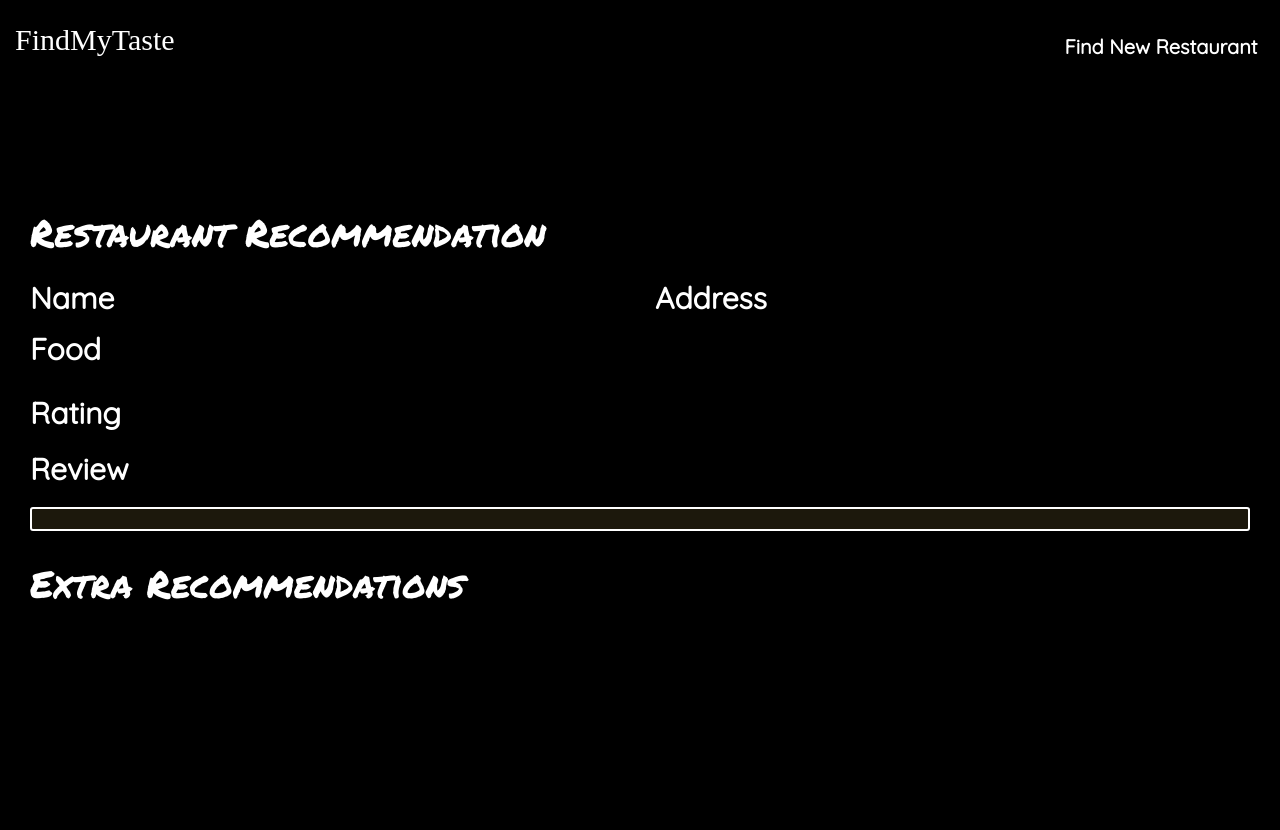
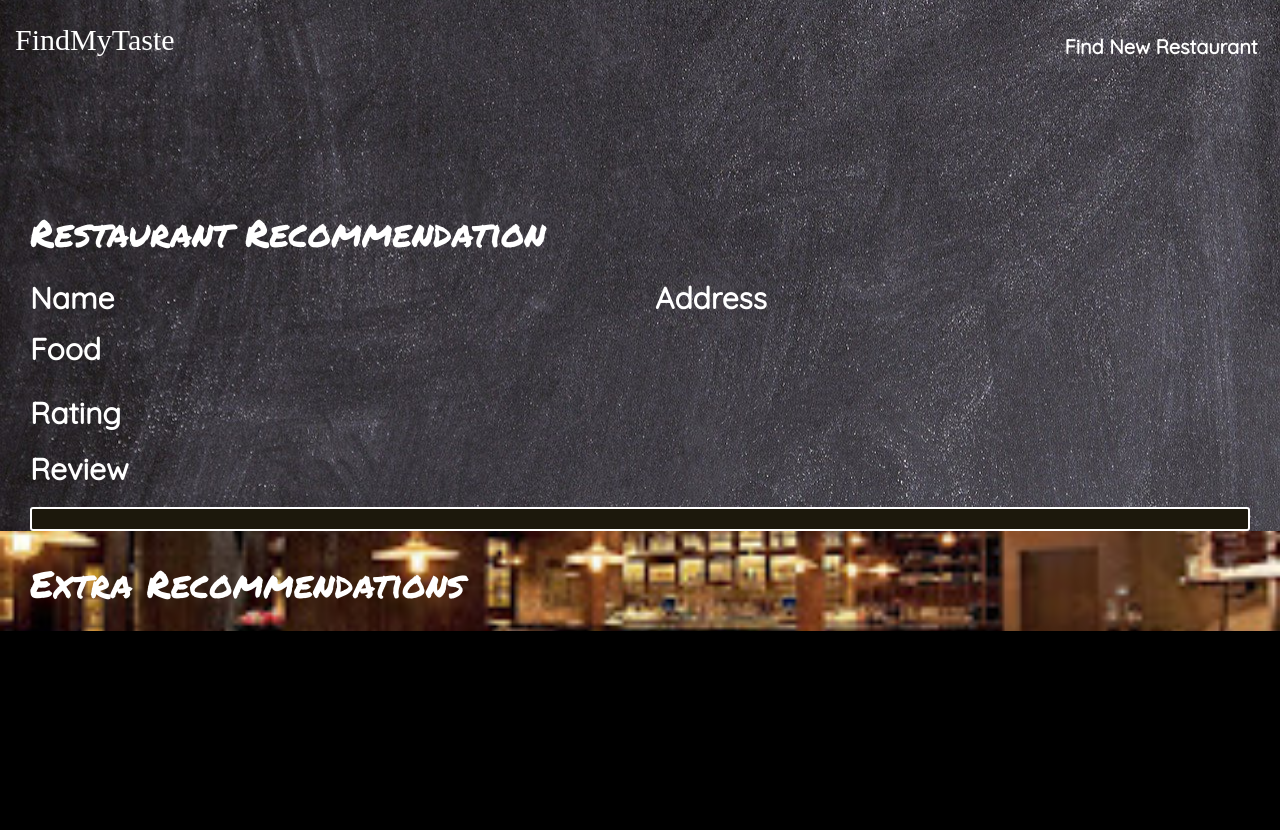
Before and after one commit to BApillli/AH, a Flask app: template Project2/templates/secondpage.html in a window 1280 px wide. Run offline with Flask 2, Linux system fonts and the light colour scheme; the template is opened without the code that fills it, so the values that code supplies are empty; some libraries are stand-ins or nearby versions; some web fonts are replaced.

Commit message:
background classes added, background css uncommented in secondpage

```diff
--- a/Project2/templates/secondpage.html
+++ b/Project2/templates/secondpage.html
@@ -2,7 +2,7 @@
 
 <div class="second">
     <div class='container-fluid section' id='Output'>
-        <div class='secondTop'>
+        <div class='second-top-div'>
             <div class="row">
                 <div class='container-fluid'>
                     <br/>
@@ -174,7 +174,7 @@
 
             </div>
         </div>
-        <div class='secondBottom' id='ExtraOutput' style='width: 100%;'>
+        <div class='second-bottom-div' id='ExtraOutput' style='width: 100%;'>
             <br/>
             <div class='container-fluid'>
                 <div class='row' style='width: 100%;'>
```
Also changed, not shown: Project2/static/main.css (+4 -4 lines).
